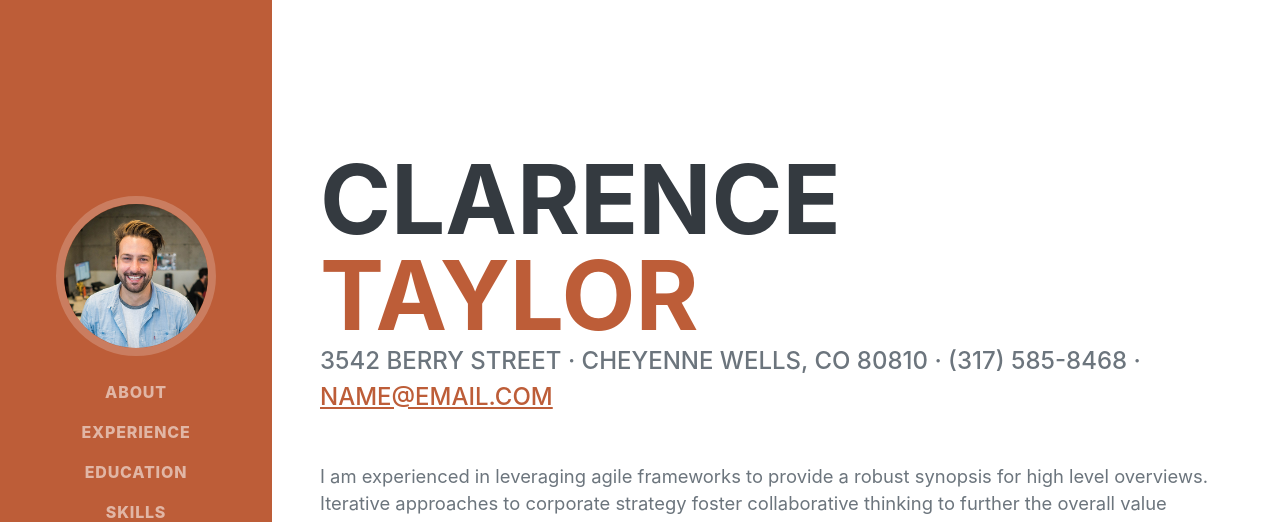
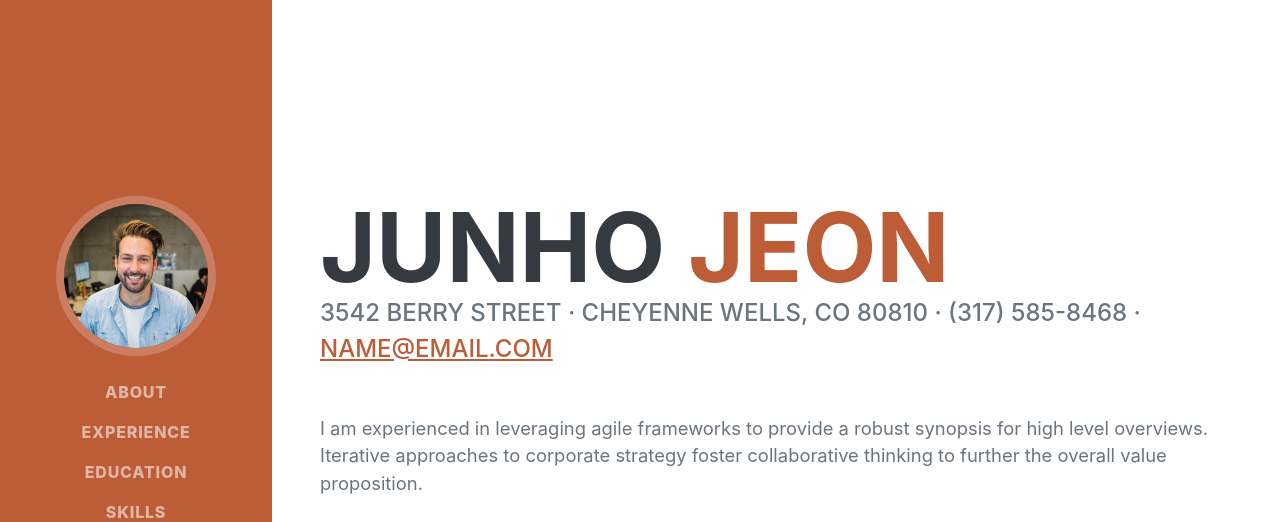
Before and after one commit to jeonjunhou/jeonjunhou.github.io, a plain HTML site: page index.html in a window 1280 px wide. Shown: the top 522 px of the page. Drawn offline with nearby package versions, Linux system fonts and the light colour scheme; a web font is replaced by a local one.

Commit message:
update index1

```diff
--- a/index.html
+++ b/index.html
@@ -40,8 +40,8 @@
             <section class="resume-section" id="about">
                 <div class="resume-section-content">
                     <h1 class="mb-0">
-                        Clarence
-                        <span class="text-primary">Taylor</span>
+                        Junho
+                        <span class="text-primary">Jeon</span>
                     </h1>
                     <div class="subheading mb-5">
                         3542 Berry Street · Cheyenne Wells, CO 80810 · (317) 585-8468 ·
```
